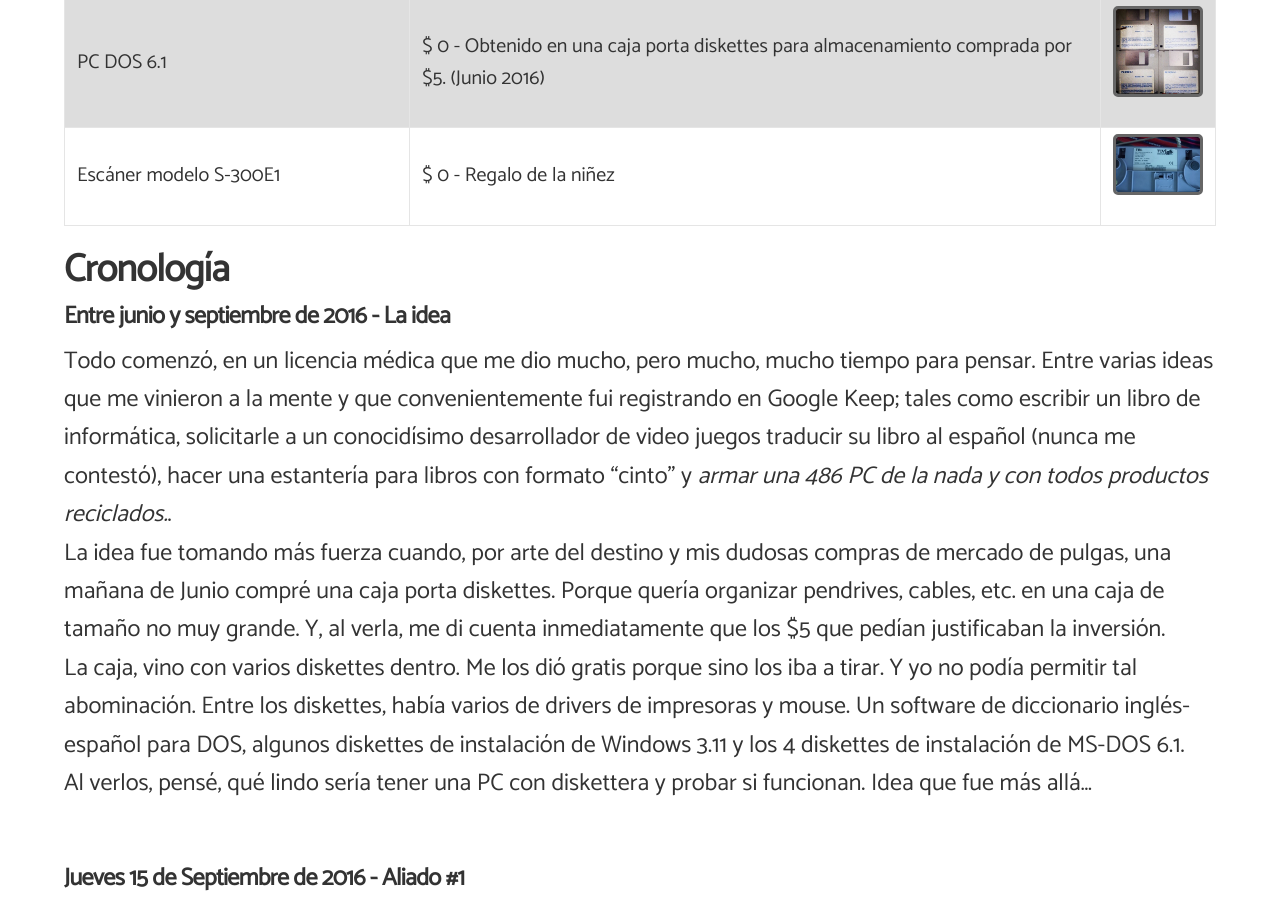
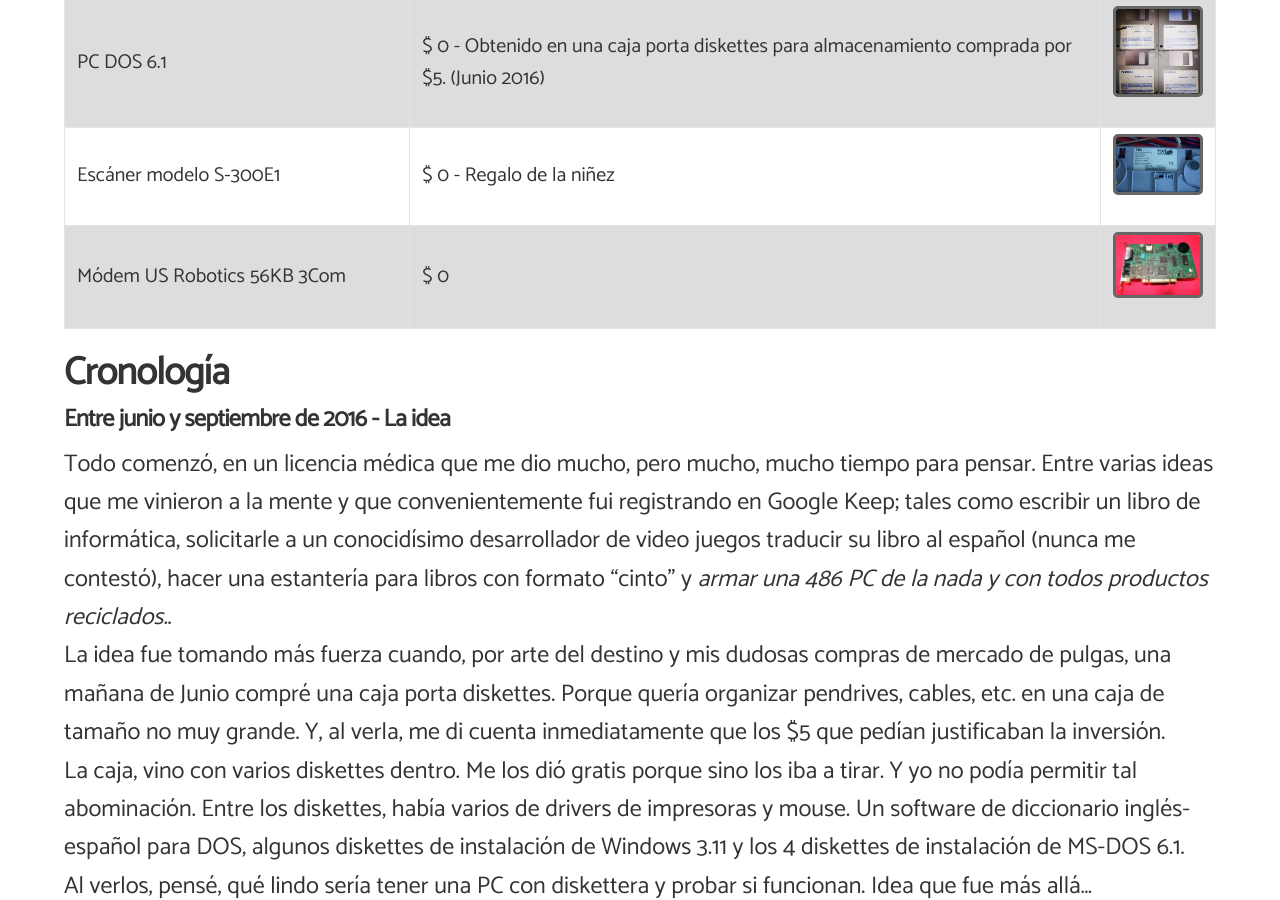
Before and after one commit to angelsimon/angelsimon.github.io, a Jekyll site: the page built from _posts/2016-09-16-proyecto-486.md, in a window 1280 px wide and 900 px high, scrolled down 1459 px. Built offline with Jekyll 4.4.1, drawn with Linux system fonts in a browser that asks for light colours; nearby versions of some CDN libraries; comment, search, counter and statistics services are not loaded.

Commit message:
Update 2016-09-16-proyecto-486.md

```diff
--- a/_posts/2016-09-16-proyecto-486.md
+++ b/_posts/2016-09-16-proyecto-486.md
@@ -70,6 +70,11 @@ de distintas máquinas que la gente deshace. A esto se le suma un bonus track. G
   <td>$ 0 - Regalo de la niñez</td>
 <td><a href="{{ site.baseurel }}/images/486-pc/escaner-trl.jpg " target="_blank"><img src="{{ site.baseurel }}/images/486-pc/escaner-trl.jpg" width="100px" /></a></td>
 </tr>
+<tr>
+  <td>Módem US Robotics 56KB 3Com</td>
+  <td>$ 0</td>
+<td><a href="{{ site.baseurel }}/images/486-pc/usrobotics.jpg " target="_blank"><img src="{{ site.baseurel }}/images/486-pc/usrobotics.jpg" width="100px" /></a></td>
+</tr>
 </table>
 
 <h2>Cronología</h2>
@@ -95,3 +100,6 @@ se lo da y él los termina tirando. Le escribí mail casi inmediatamente.<br><br
 Nos juntamos con Jonatan en la casa de mis papás. Luego de destinar tiempo en cosas menos importantes como hablar de nuestras vidas y de trabajo; pusimos manos a la obra en armar la compu.
 El disco rígido contaba con un sistema Windows 98 funcionando. Fue cuestión de enchufarle la memoria (DDR 32MB) y un teclado con un adaptador de PS/2 a DIN. Sin mouse.<br>
 Diskettera tiene, pero no traje diskettes para probar. Tampoco tengo CDs para probar instalarle juegos de DOS. Obviamente, la única conexión a Internet posible es con un Módem US Robotics 56KB marca 3Com que casualmente también tenemos. No lo conectamos porque no me veo conectando por Acceso telefónico a Redes con Fullzero. Al menos no sin disponer de una máquina del tiempo.
+<div class="image-centered no-border">
+<img src="{{site.baseurl}}/images/486-pc/win98.jpg" />
+</div>
```
